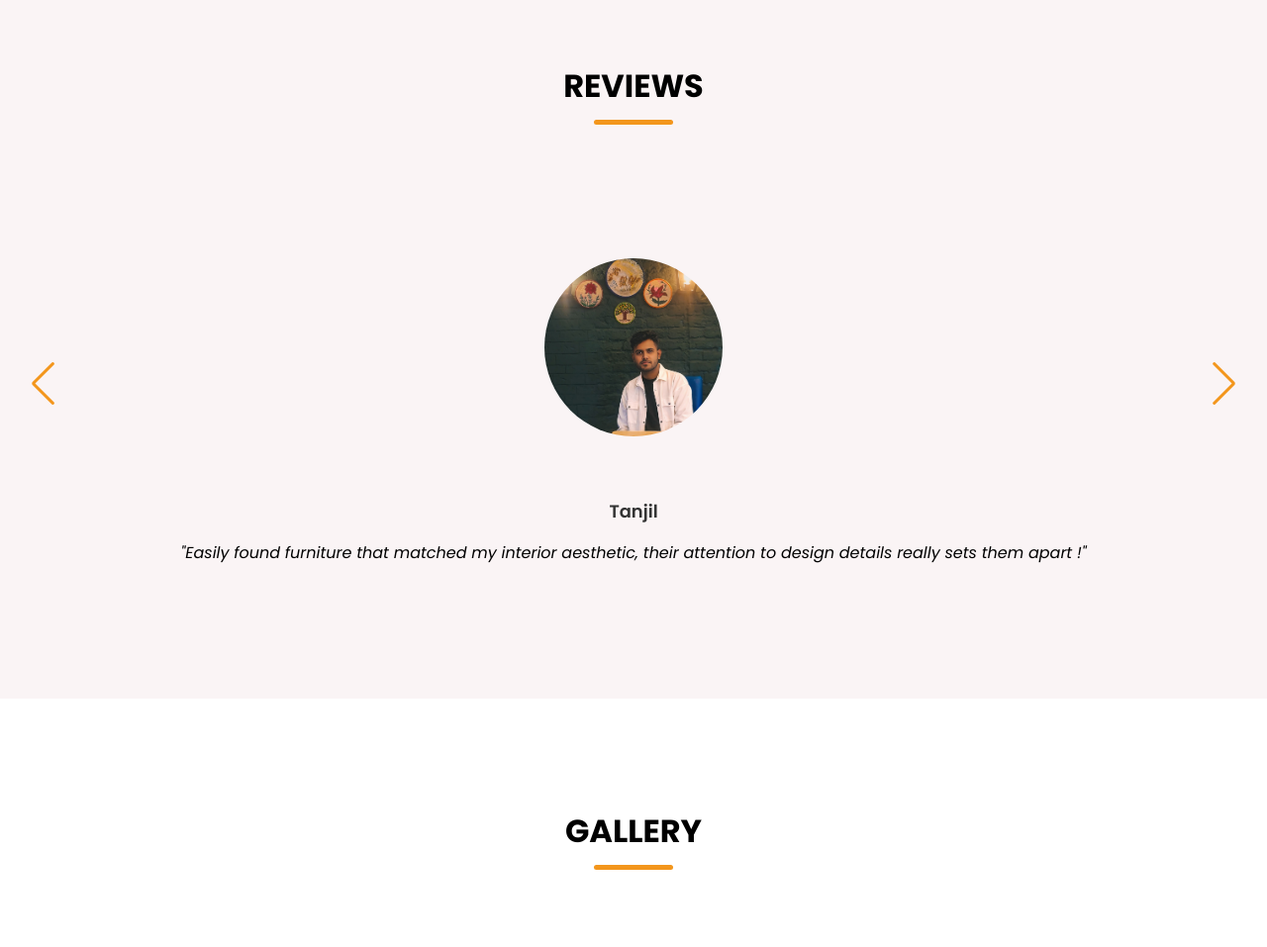
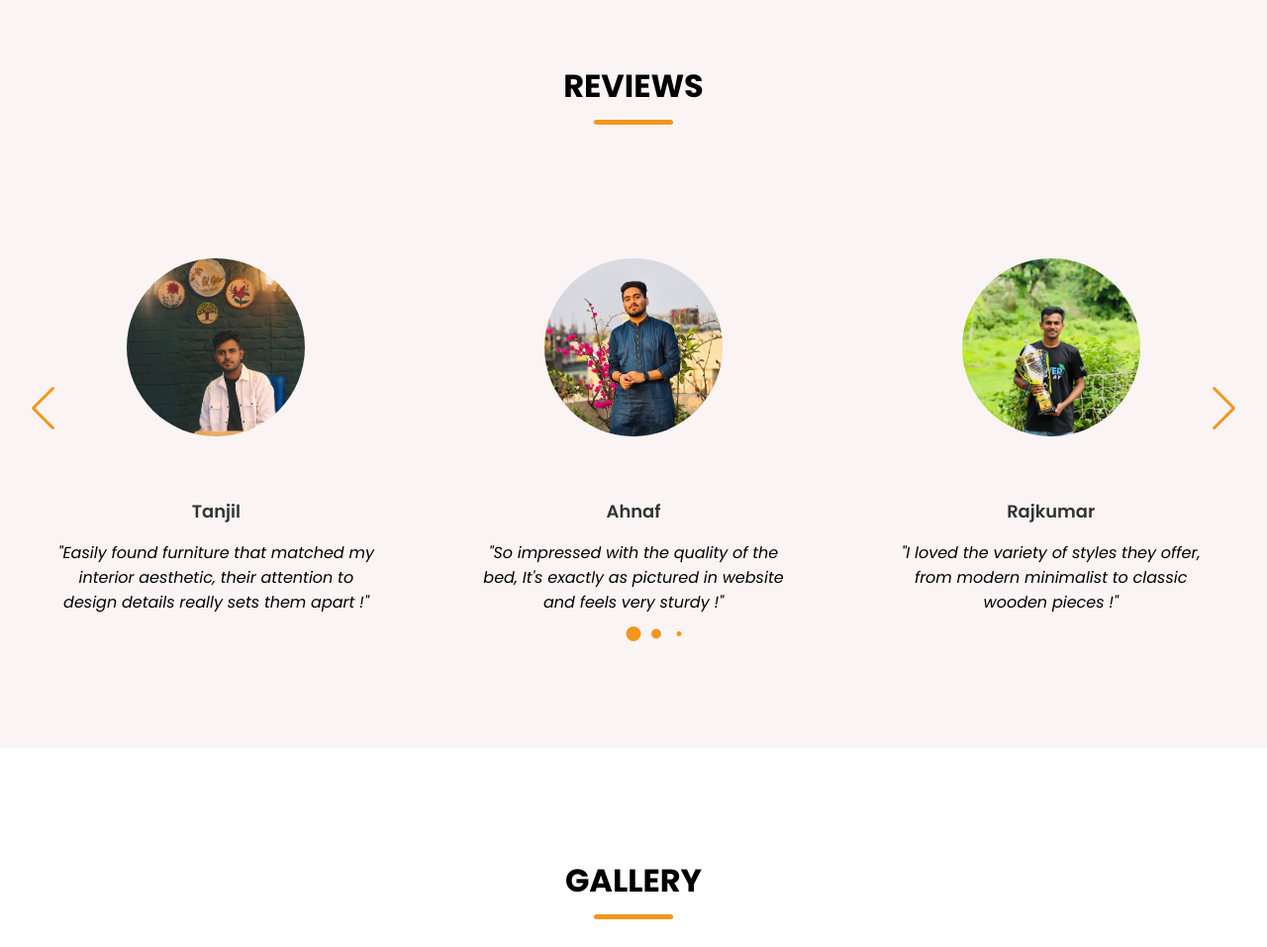
Before and after one commit to Wizard-i/project-1, a plain HTML site: page index.html in a window 1280 px wide. Shown: the part 4357-5314 px from the top of the page at 99% size. Drawn offline with nearby package versions, Linux system fonts and the light colour scheme; a web font is replaced by a local one.

Commit message:
first commit

```diff
--- a/index.html
+++ b/index.html
@@ -479,6 +479,44 @@ document.querySelectorAll('.add-to-cart-btn').forEach(button => {
 
     <script src="https://cdn.jsdelivr.net/npm/swiper@11/swiper-bundle.min.js"></script>
     <script src="script.js"></script>
+   <script>
+    const menuOpenButton = document.querySelector("#menu-open-button");
+const menuCloseButton = document.querySelector("#menu-close-button");
 
+menuOpenButton.addEventListener("click", () => {
+ document.body.classList.toggle("show-mobile-menu");
+});
+
+menuCloseButton.addEventListener("click", () => menuOpenButton.click());
+
+const swiper = new Swiper('.slider-wrapper', {
+  loop: true,
+  grabCursor: true,
+  spaceBetween: 25,
+
+  pagination: {
+    el: '.swiper-pagination',
+    clickable: true,
+    dynamicBullets: true,
+  },
+
+  navigation: {
+    nextEl: '.swiper-button-next',
+    prevEl: '.swiper-button-prev',
+  },
+
+  breakpoints: {
+    0: {
+        slidesPerView: 1
+    },
+    768: {
+        slidesPerView: 2
+    },
+    1024: {
+        slidesPerView: 3
+    }
+  }
+});
+   </script>
 </body>
 </html>
--- a/script.js
+++ b/script.js
@@ -1,5 +1,4 @@
 <script>
-  // Navbar menu toggle
   const menuOpenBtn = document.getElementById('menu-open-button');
   const menuCloseBtn = document.getElementById('menu-close-button');
   const navMenu = document.querySelector('.nav-menu');
@@ -15,6 +14,7 @@
     menuOpenBtn.style.display = 'inline';
     menuCloseBtn.style.display = 'none';
   });
+
 
   // 🛒 Cart badge update
   function updateCartCount() {
@@ -118,7 +118,7 @@
 
     if (cartItems.length === 0) {
       container.innerHTML = "<p style='padding: 40px; font-size: 18px;'>Your cart is empty.</p>";
-    } else {
+    } else
       cartItems.forEach(item => {
         const li = document.createElement("li");
         li.className = "product-item";
@@ -152,7 +152,7 @@
         });
       });
     }
-  }
+
 
   // Initial count update
   updateCartCount();
```
